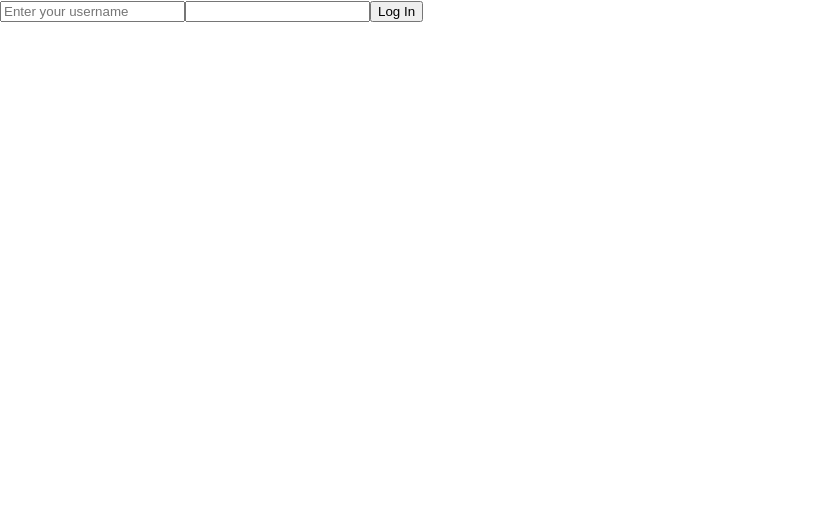
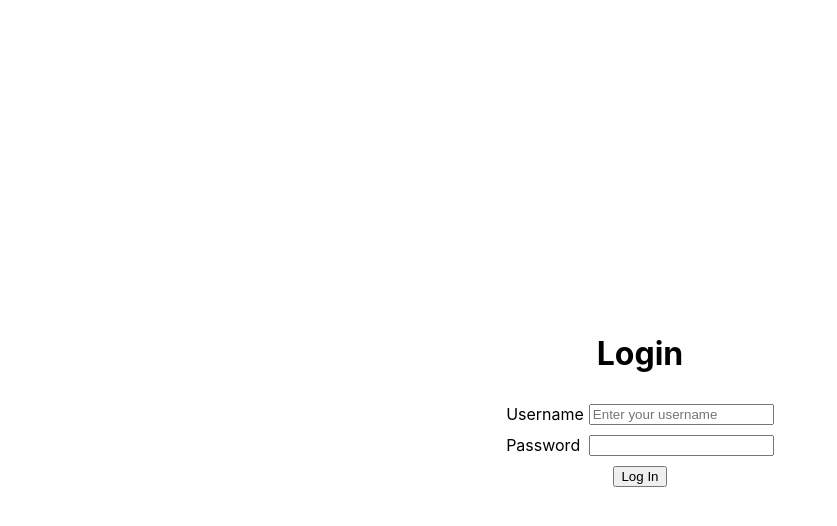
Before and after one commit to tusharcoder/todoapp_using_react, a React (Create React App) app: page / in a window 1280 px wide. Shown: the top 526 px of the page, without its empty margins (0-837 px from the left). Built offline with nearby package versions, Linux system fonts and the light colour scheme.

Commit message:
add styling to the login form

```diff
--- a/src/App.css
+++ b/src/App.css
@@ -1,38 +1,26 @@
-.App {
-  text-align: center;
+.container {
+    display: flex;
+    align-items: center;
+    justify-content: center;
+    height: 100vh;
 }
 
-.App-logo {
-  height: 40vmin;
-  pointer-events: none;
+.loginForm {
+    display: flex;
+    flex-direction: column;
+    gap: 10px;
 }
 
-@media (prefers-reduced-motion: no-preference) {
-  .App-logo {
-    animation: App-logo-spin infinite 20s linear;
-  }
+.loginForm > .item {
+    display: flex;
+    gap: 5px;
+    justify-content: space-between;
 }
 
-.App-header {
-  background-color: #282c34;
-  min-height: 100vh;
-  display: flex;
-  flex-direction: column;
-  align-items: center;
-  justify-content: center;
-  font-size: calc(10px + 2vmin);
-  color: white;
+.loginForm > .heading {
+    align-self: center;
 }
 
-.App-link {
-  color: #61dafb;
+.loginForm > .button {
+    align-self: center;
 }
-
-@keyframes App-logo-spin {
-  from {
-    transform: rotate(0deg);
-  }
-  to {
-    transform: rotate(360deg);
-  }
-}
--- a/src/pages/login.js
+++ b/src/pages/login.js
@@ -5,21 +5,21 @@ import {useEffect, useState} from "react";
 import {useAuth} from "../contexts/AuthContext";
 import {useNavigate} from "react-router-dom";
 
-const Login =(props)=> {
+const Login = (props) => {
     const [username, setUsername] = useState("");
     const [password, setPassword] = useState("");
-    const {authToken,updateAuth} = useAuth();
-    const  navigateTo = useNavigate();
+    const {authToken, updateAuth} = useAuth();
+    const navigateTo = useNavigate();
     useEffect(() => {
-        if(authToken){
+        if (authToken) {
             navigateTo("/todo");
         }
     }, [authToken]);
 
-    const handleUsernameInput = (event)=>{
-            setUsername(event.target.value);
-        }
-    const handlePasswordInput = (event)=>{
+    const handleUsernameInput = (event) => {
+        setUsername(event.target.value);
+    }
+    const handlePasswordInput = (event) => {
         setPassword(event.target.value);
     }
     const login = () => {
@@ -27,12 +27,26 @@ const Login =(props)=> {
     };
 
     return (
-      <div>
-          <input type="text" placeholder="Enter your username" value={username} onChange={handleUsernameInput}/>
-          <input type="password" value={password} onChange={handlePasswordInput}/>
-          <input type="button" value="Log In" onClick={login}/>
-      </div>
+        <div className={"container"}>
+            <div className={"loginForm"}>
+                <div className={"item heading"}>
+                    <h1>Login</h1>
+                </div>
+                <div className={"item"}>
+                    <label htmlFor="username">Username</label>
+                    <input id="username" type="text" placeholder="Enter your username" value={username}
+                           onChange={handleUsernameInput}/>
+                </div>
+                <div className={"item"}>
+                    <label htmlFor="password">Password</label>
+                    <input id="password" type="password" value={password} onChange={handlePasswordInput}/>
+                </div>
+                <div className={"item button"}>
+                    <input type="button" value="Log In" onClick={login}/>
+                </div>
+            </div>
+        </div>
     );
 }
 
-export default  Login;
+export default Login;
```
